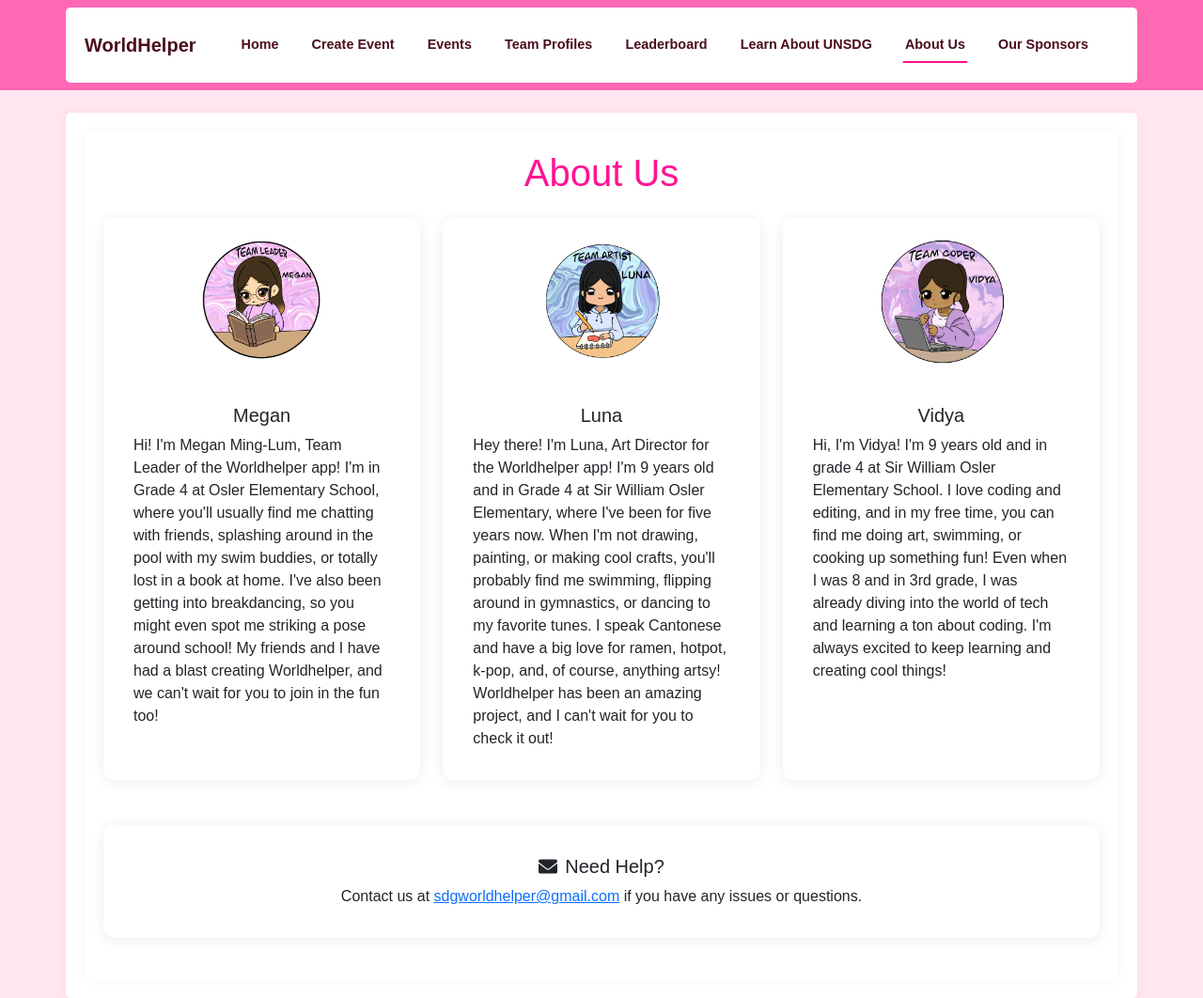
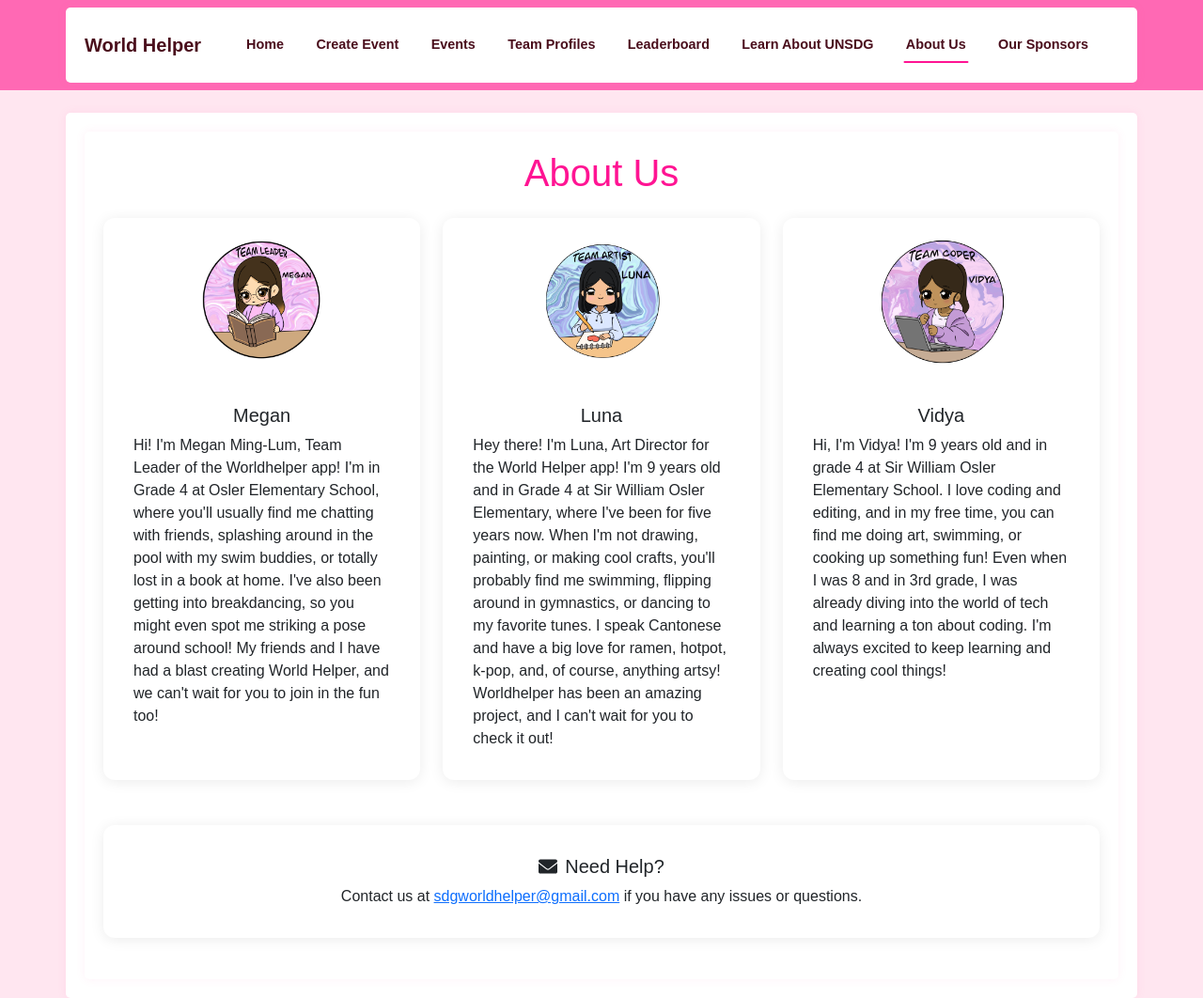
Before and after one commit to ddl-subir-m/unsdg_2025, a Flask app: page /about in a window 1280 px wide. Shown: the whole page at 94% size. Run offline with Flask 3, Linux system fonts and the light colour scheme; some libraries are stand-ins or nearby versions; some web fonts are replaced.

Commit message:
rename WorldHelper to World Helper

```diff
--- a/app/templates/about.html
+++ b/app/templates/about.html
@@ -20,7 +20,7 @@
                         Osler Elementary School, where you'll usually find me chatting with friends, splashing around in
                         the pool with my swim buddies, or totally lost in a book at home. I've also been getting into
                         breakdancing, so you might even spot me striking a pose around school! My friends and I have had
-                        a blast creating Worldhelper, and we can't wait for you to join in the fun too!</p>
+                        a blast creating World Helper, and we can't wait for you to join in the fun too!</p>
                 </div>
             </div>
         </div>
@@ -34,7 +34,7 @@
                 </div>
                 <div class="card-body d-flex flex-column">
                     <h5 class="card-title text-center">Luna</h5>
-                    <p class="card-text flex-grow-1">Hey there! I'm Luna, Art Director for the Worldhelper app! I'm 9 years old and
+                    <p class="card-text flex-grow-1">Hey there! I'm Luna, Art Director for the World Helper app! I'm 9 years old and
                         in Grade 4 at Sir William Osler Elementary, where I've been for five years now. When I'm not
                         drawing, painting, or making cool crafts, you'll probably find me swimming, flipping around in
                         gymnastics, or dancing to my favorite tunes. I speak Cantonese and have a big love for ramen,
--- a/app/templates/base.html
+++ b/app/templates/base.html
@@ -17,7 +17,7 @@
 <body>
     <nav class="navbar navbar-expand-lg navbar-dark">
         <div class="container">
-            <a class="navbar-brand" href="{{ url_for('main.index') }}">WorldHelper</a>
+            <a class="navbar-brand" href="{{ url_for('main.index') }}">World Helper</a>
             <button class="navbar-toggler ms-auto" type="button" data-bs-toggle="collapse" data-bs-target="#navbarNav" aria-controls="navbarNav" aria-expanded="false" aria-label="Toggle navigation">
                 <span class="navbar-toggler-icon"></span>
             </button>
--- a/app/templates/index.html
+++ b/app/templates/index.html
@@ -127,7 +127,7 @@
             <div class="card h-100">
                 <div class="card-header bg-pink text-white">
                     <h5 class="mb-0">
-                        <i class="fas fa-video me-2"></i>What is WorldHelper?
+                        <i class="fas fa-video me-2"></i>What is World Helper?
                     </h5>
                 </div>
                 <div class="card-body">
@@ -144,7 +144,7 @@
                     <div class="text-center mt-3">
                         <small class="text-muted">
                             <i class="fas fa-info-circle me-1"></i>
-                            Watch our team introduce the WorldHelper project
+                            Watch our team introduce the World Helper project
                         </small>
                     </div>
                 </div>
```
